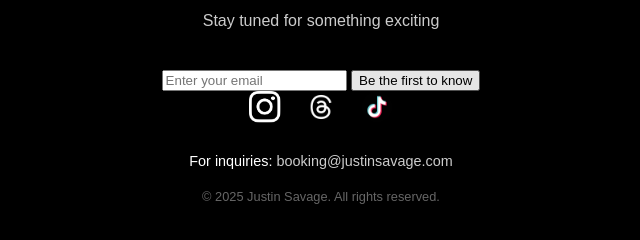
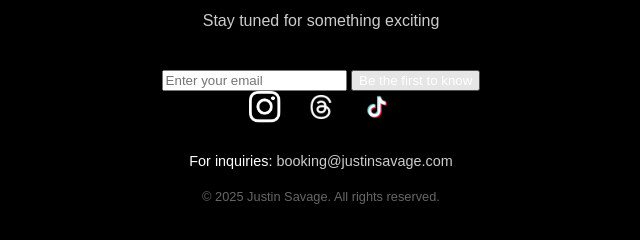
Before and after one commit to JLSavvy/Justinsavage-site, a plain HTML site: page index.html in a window 1280 px wide. In both pictures the pointer is over the button "Be the first to know". Shown: the part 145-385 px from the top of the page, 319-959 px from the left. Drawn offline with Linux system fonts and the light colour scheme.

Commit message:
Update style.css

```diff
--- a/style.css
+++ b/style.css
@@ -32,6 +32,12 @@ h1 {
     color: #000;
     border-radius: 0 5px 5px 0;
     cursor: pointer;
+    transition: all 0.3s ease;
+}
+
+button:hover {
+    background -color: #000;
+    color: #fff;
 }
 .socials img {
     width: 32px;
```
